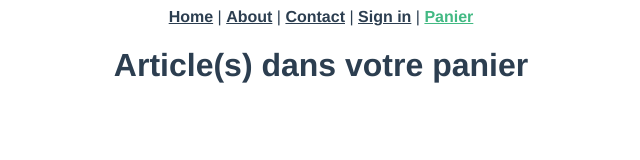
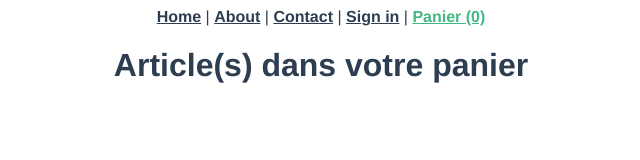
Before and after one commit to OrelOreo/exercice-vuex, a Vue app: page /panier in a window 1280 px wide. Shown: the top 160 px of the page, without its empty margins (319-959 px from the left). Built offline with nearby package versions, Linux system fonts and the light colour scheme.

Commit message:
ajout fonctionnalite lien panier

```diff
--- a/src/App.vue
+++ b/src/App.vue
@@ -5,11 +5,24 @@
       <router-link to="/about">About</router-link> |
       <router-link to="/contact">Contact</router-link> |
       <router-link to="/sign">Sign in</router-link> |
-      <router-link to="/panier">Panier</router-link>
+      <router-link to="/panier">Panier ({{ nbArticles }})</router-link>
     </nav>
     <router-view/>
   </div>
 </template>
+
+<script>
+import { mapState } from 'vuex';
+export default {
+  computed: {
+    ...mapState({
+            nbArticles: 'nbArticles'
+       })
+  }
+}
+
+
+</script>
 
 <style lang="scss" scoped>
 #app {
--- a/src/store/index.js
+++ b/src/store/index.js
@@ -9,7 +9,7 @@ export default new Vuex.Store({
     nbArticles: 0,
     simpArticle: {
       name: 'Vin blanc Montagny',
-      src: require ('../assets/article.avif'),
+      src: require ('@/assets/article.avif'),
       alt: 'verre de vin blanc montagny'
     }
   },
```
